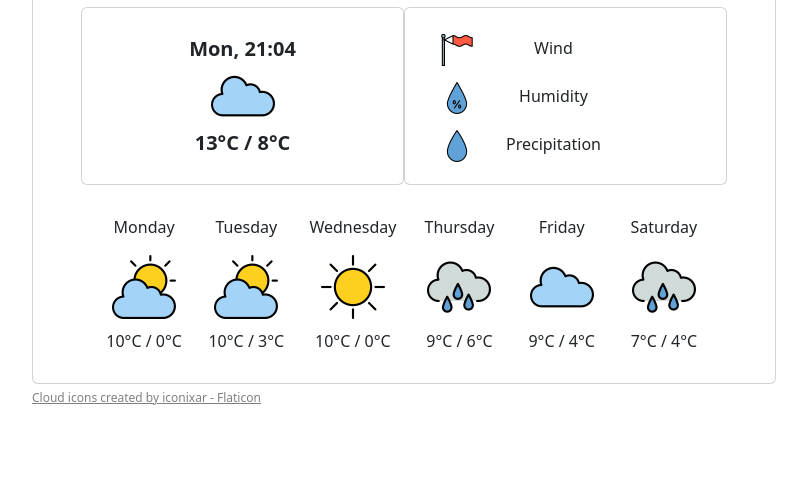
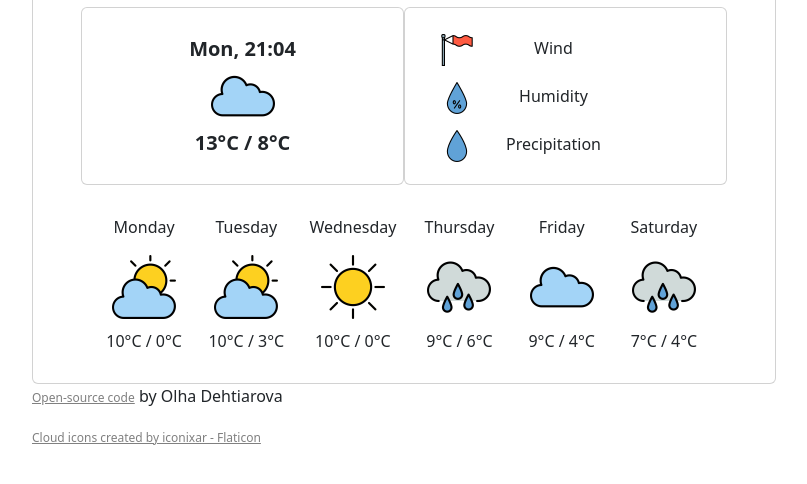
Before and after one commit to yokoole/My-project, a plain HTML site: page index.html in a window 1280 px wide. Shown: the part 140-624 px from the top of the page, without its empty margins (50-857 px from the left). Drawn offline with nearby package versions, Linux system fonts and the light colour scheme.

Commit message:
Added link to open-source code

```diff
--- a/index.html
+++ b/index.html
@@ -147,6 +147,14 @@
           </div>
         </div>
       </div>
+      <p>
+        <a
+          href="https://github.com/yokoole/My-project.git"
+          title="link to github"
+          >Open-source code</a
+        >
+        by Olha Dehtiarova
+      </p>
       <a href="https://www.flaticon.com/free-icons/cloud" title="cloud icons"
         >Cloud icons created by iconixar - Flaticon</a
       >
```
